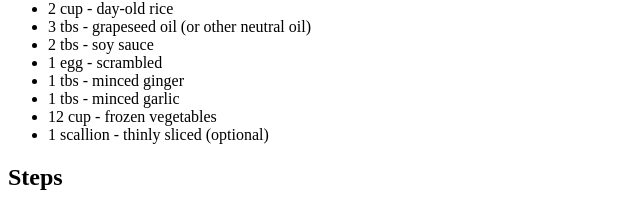
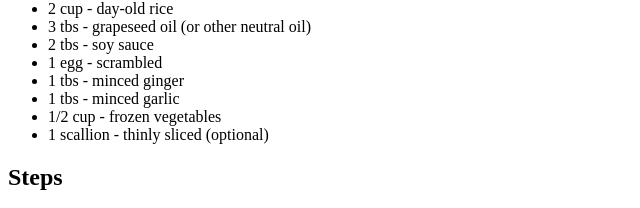
Before and after one commit to tjgreff/odin-recipe, a plain HTML site: page recipes/friedRice.html in a window 1280 px wide. Shown: the part 519-727 px from the top of the page, 0-640 px from the left. Drawn offline with Linux system fonts and the light colour scheme.

Commit message:
fix qty of frozen vegetables

```diff
--- a/recipes/friedRice.html
+++ b/recipes/friedRice.html
@@ -17,7 +17,7 @@
             <li>1 egg - scrambled</li>
             <li>1 tbs - minced ginger</li>
             <li>1 tbs - minced garlic</li>
-            <li>12 cup - frozen vegetables</li>
+            <li>1/2 cup - frozen vegetables</li>
             <li>1 scallion - thinly sliced (optional)</li>
         </ul>
         <h2>Steps</h2>
```
